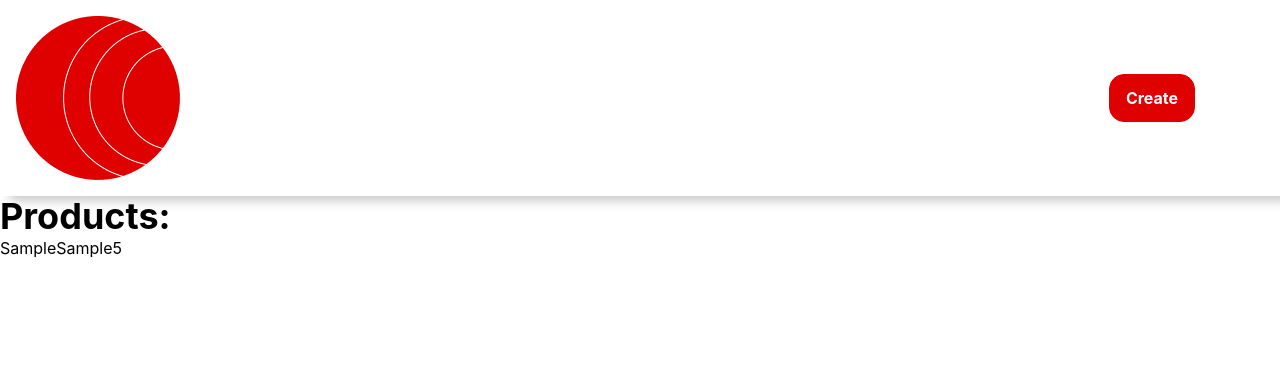
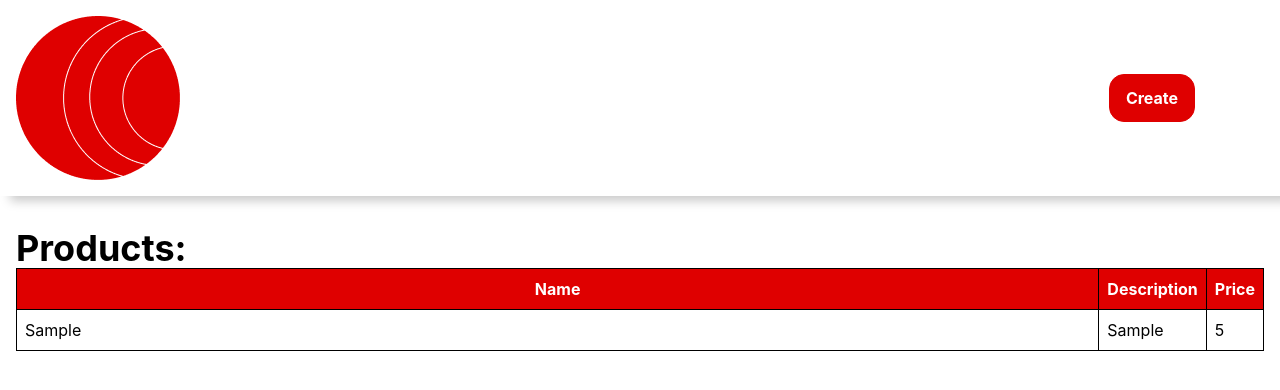
Before and after one commit to pkol92/ShopList, a React (Create React App) app: page / in a window 1280 px wide. Both pictures are taken after typing "Sample", "Sample", "5" into the empty fields and a click on the button "Add". Shown: the top 390 px of the page. Built offline with nearby package versions, Linux system fonts and the light colour scheme.

Commit message:
table styling finished

```diff
--- a/src/components/Record/component.tsx
+++ b/src/components/Record/component.tsx
@@ -11,9 +11,9 @@ export const Record: FC<RecordProps> = ({product}) => {
 
   return (
     <StyledRecord>
-        {name}
-        {description}
-        {price}
+        <td>{name}</td>
+        <td>{description}</td>
+        <td>{price}</td>
     </StyledRecord>
   )
 }
--- a/src/components/Record/styles.ts
+++ b/src/components/Record/styles.ts
@@ -1,3 +1,7 @@
 import styled from 'styled-components';
 
-export const StyledRecord = styled.tr``;
+export const StyledRecord = styled.tr`
+border: 1px solid black;
+width: 100%;
+`
+;
--- a/src/components/Table/component.tsx
+++ b/src/components/Table/component.tsx
@@ -1,19 +1,28 @@
-import React, { FC } from 'react';
-import { Item } from '../AddNewRecordModal/component';
-import { Record } from '../Record';
-import { StyledTable } from './styles';
+import React, { FC } from "react";
+import { Item } from "../AddNewRecordModal/component";
+import { Record } from "../Record";
+import { StyledTable } from "./styles";
 
 interface TableProps {
-  products: Item[]
+  products: Item[];
 }
 
-export const Table: FC<TableProps> = ({products}) => {
+export const Table: FC<TableProps> = ({ products }) => {
   return (
     <StyledTable>
-        <span className='font-bold text-4xl'>Products:</span>
+      <span className="font-bold text-4xl">Products:</span>
+      <table>
         <tbody>
-          {products.map(product => <Record product={product} />)}
+          <tr>
+            <th>Name</th>
+            <th>Description</th>
+            <th>Price</th>
+          </tr>
+          {products.map((product) => (
+            <Record product={product} />
+          ))}
         </tbody>
+      </table>
     </StyledTable>
-  )
-}
+  );
+};
--- a/src/components/Table/styles.ts
+++ b/src/components/Table/styles.ts
@@ -1,3 +1,23 @@
 import styled from 'styled-components';
 
-export const StyledTable = styled.table``;
+export const StyledTable = styled.table`
+width: 100%;
+padding: 1rem;
+margin-top: 1rem;
+display: inline-flex;
+flex-direction: column;
+justify-content: center;
+
+td{
+border: 1px solid black;
+width: 100%;
+padding: .5rem;
+}
+
+th{
+    border: 1px solid black;
+    background: #DF0000;
+    color:white;
+    padding: .5rem;
+}
+`;
```
